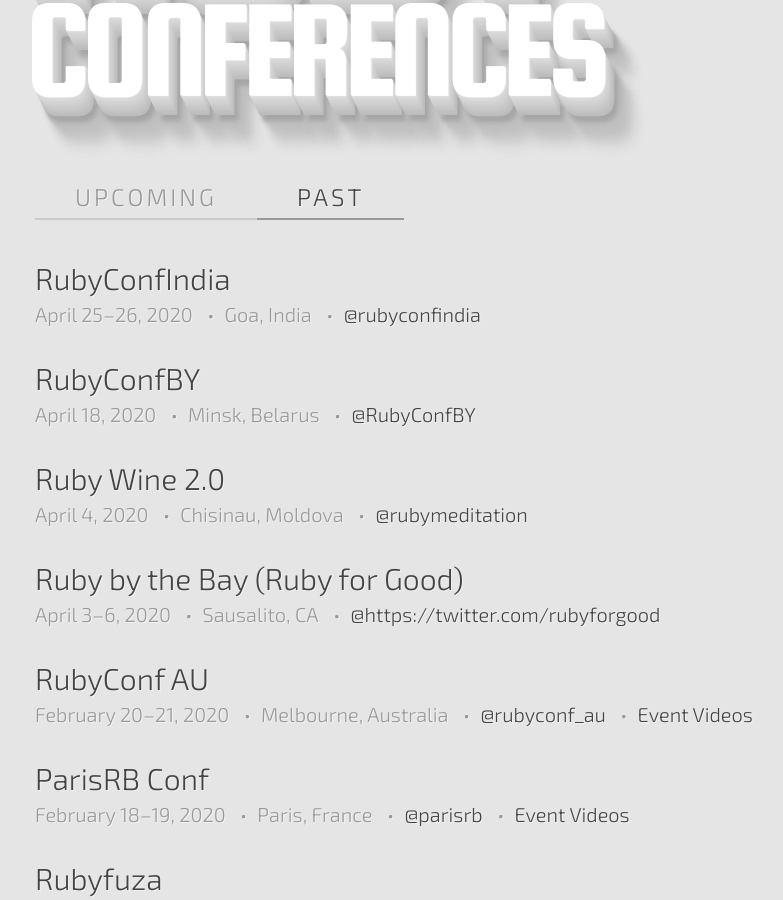
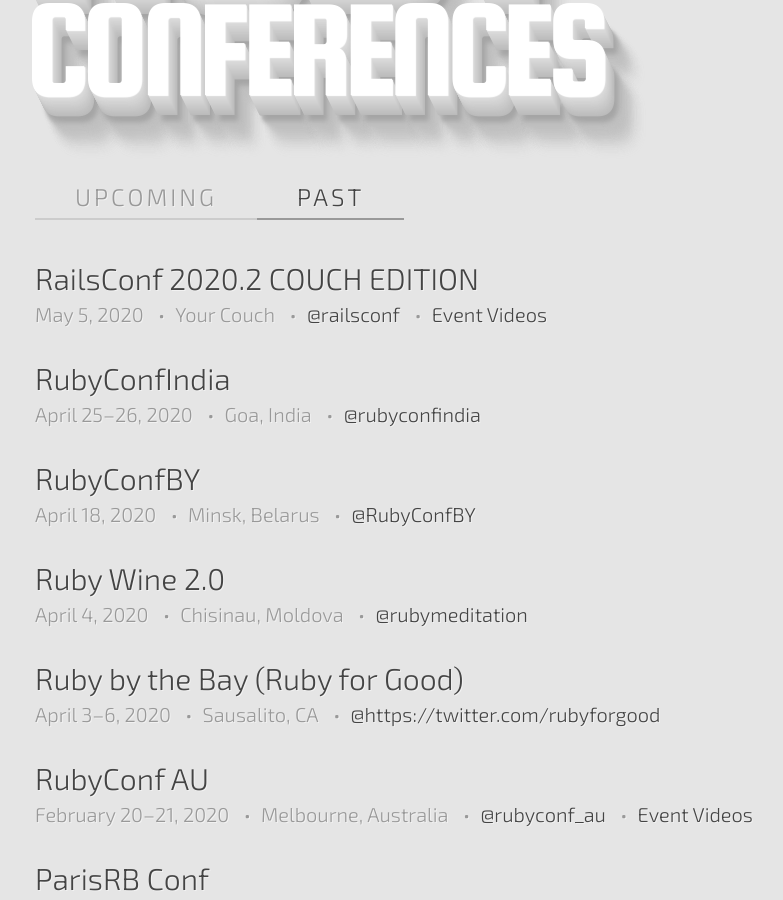
Before and after one commit to ruby-conferences/ruby-conferences.github.io, a Jekyll site: the page built from past/index.html, in a window 1280 px wide and 900 px high, scrolled down 302 px. Shown: the whole window, without its empty margins (205-988 px from the left). Built offline with Jekyll 4.4.1, drawn with Linux system fonts in a browser that asks for light colours.

Commit message:
Add RailsConf 2020.2 CE

```diff
--- a/_data/conferences.yml
+++ b/_data/conferences.yml
@@ -1916,6 +1916,14 @@
   url: https://rubyconfindia.org
   twitter: rubyconfindia
 
+- name: RailsConf 2020.2 COUCH EDITION
+  location: Your Couch
+  start_date: 2020-05-05
+  end_date: 2020-05-05
+  url: https://railsconf.com/
+  twitter: railsconf
+  video_link: https://www.youtube.com/playlist?list=PLE7tQUdRKcyZ-TzxlxdLvh6tDUfZHqm76
+
 - name: Saint P Rubyconf
   location: Saint Petersburg, Russia
   start_date: 2020-06-06
```
